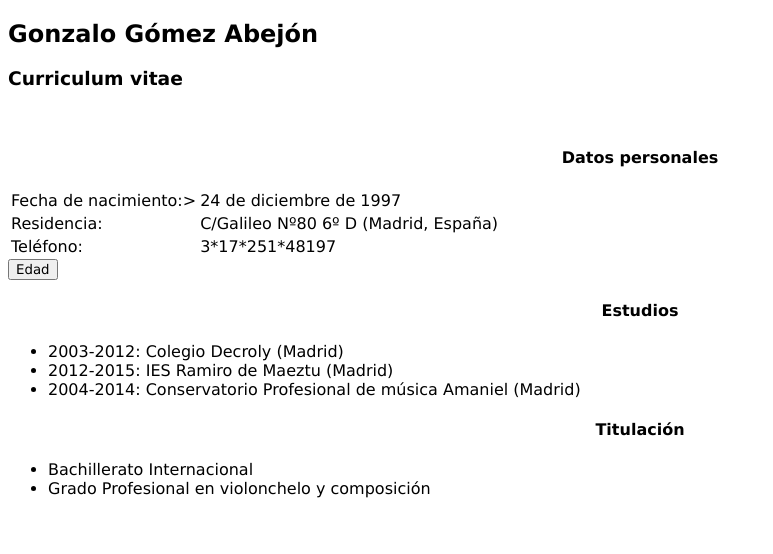
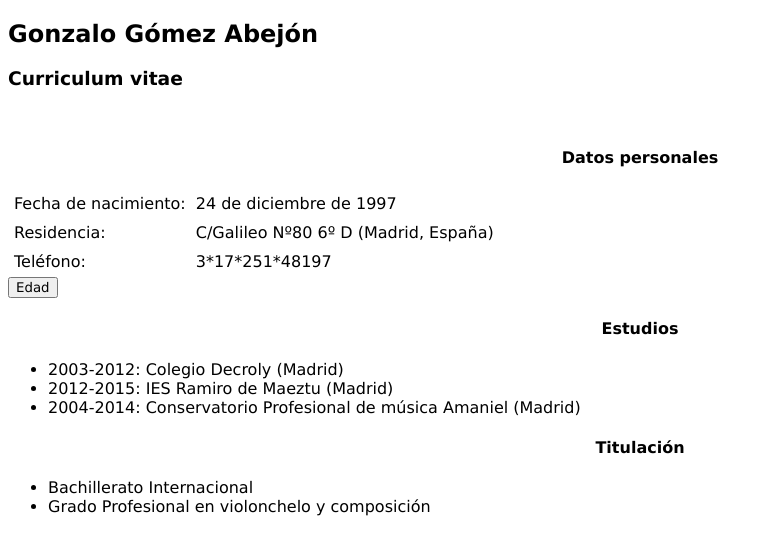
Before and after one commit to gonthalo/gonthalo.github.io, a plain HTML site: page index.html in a window 1280 px wide. Shown: the whole page, without its empty margins (0-773 px from the left). Drawn offline with Linux system fonts and the light colour scheme.

Commit message:
Update index.html

```diff
--- a/index.html
+++ b/index.html
@@ -5,8 +5,10 @@
 		<style type="text/css">
 		body {background-color: white}
 		h4 {color: black; text-align: center}
-		pre {color: black}
+		li {color: black}
 		p {color: black; margin: 32px}
+		tr {padding: 2px}
+		td {padding: 4px}
 		</style>
 	</head>
 
@@ -15,9 +17,9 @@
 		<h3>Curriculum vitae</h3>
 		<br/>
 		<h4 style="text-align:center">Datos personales</h4>
-		<table title="datos personales" style="font-family:verdana">
+		<table title="datos personales" style="font-family:verdana" style="text-align:center" >
 			<tr>
-				<td>Fecha de nacimiento:></td>
+				<td>Fecha de nacimiento:</td>
 				<td>24 de diciembre de 1997</td>
 			</tr>
 			<tr>
```
